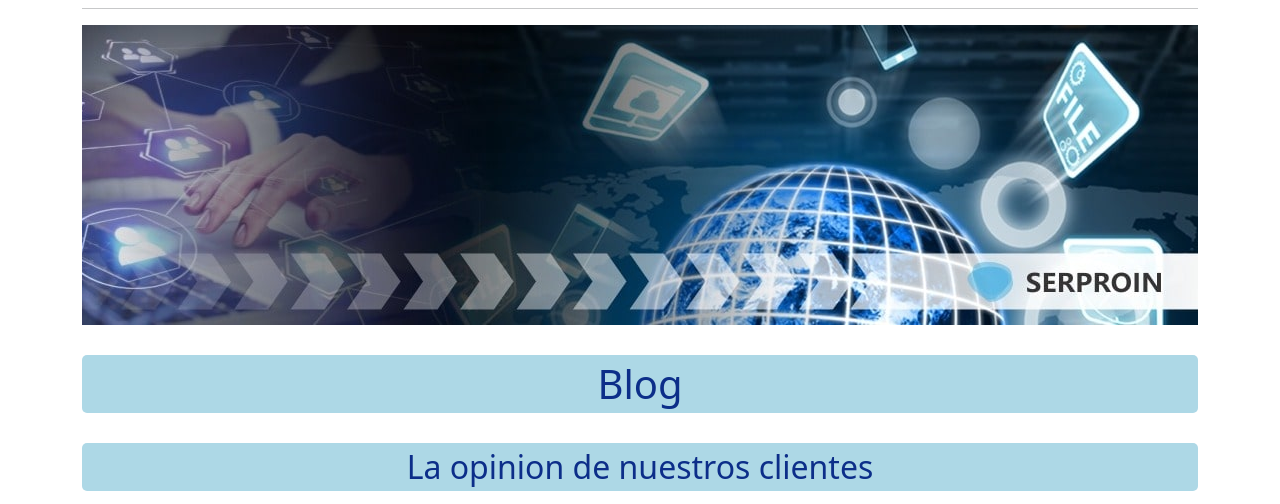
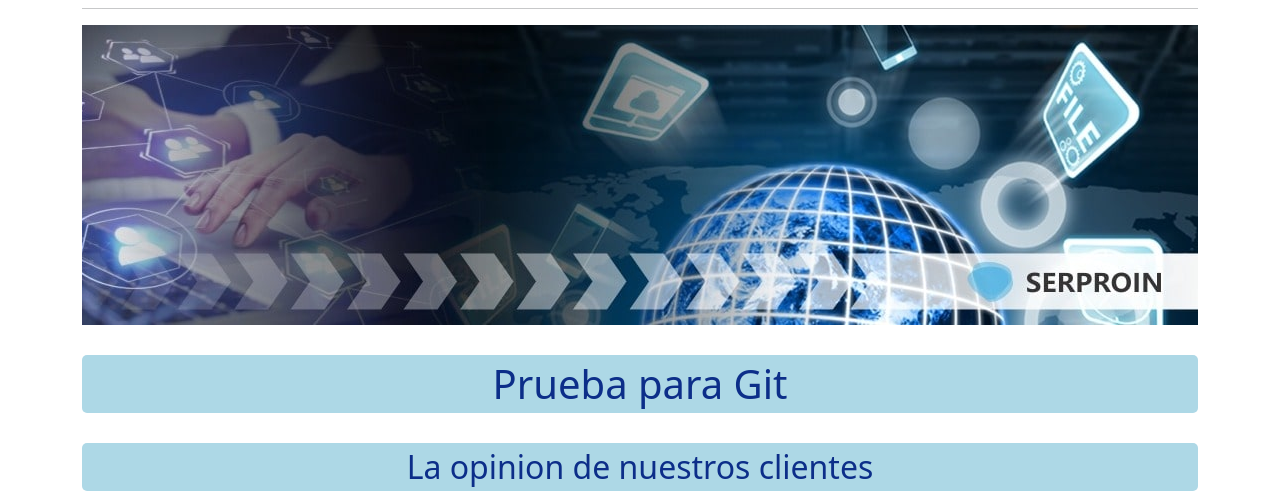
Before and after one commit to isambertdaniel/SerproinIsambert, a website: page secciones/blog.html in a window 1280 px wide. Shown: the part 85-589 px from the top of the page. Drawn offline with nearby package versions, Linux system fonts and the light colour scheme.

Commit message:
cambios en rama_pruebas

```diff
--- a/secciones/blog.html
+++ b/secciones/blog.html
@@ -83,7 +83,7 @@
       </div>
     </div>
 
-    <h1 class="centrar"> Blog </h1>
+    <h1 class="centrar"> Prueba para Git </h1>
 
     <h2 class="centrar"> La opinion de nuestros clientes </h2>
 
```
